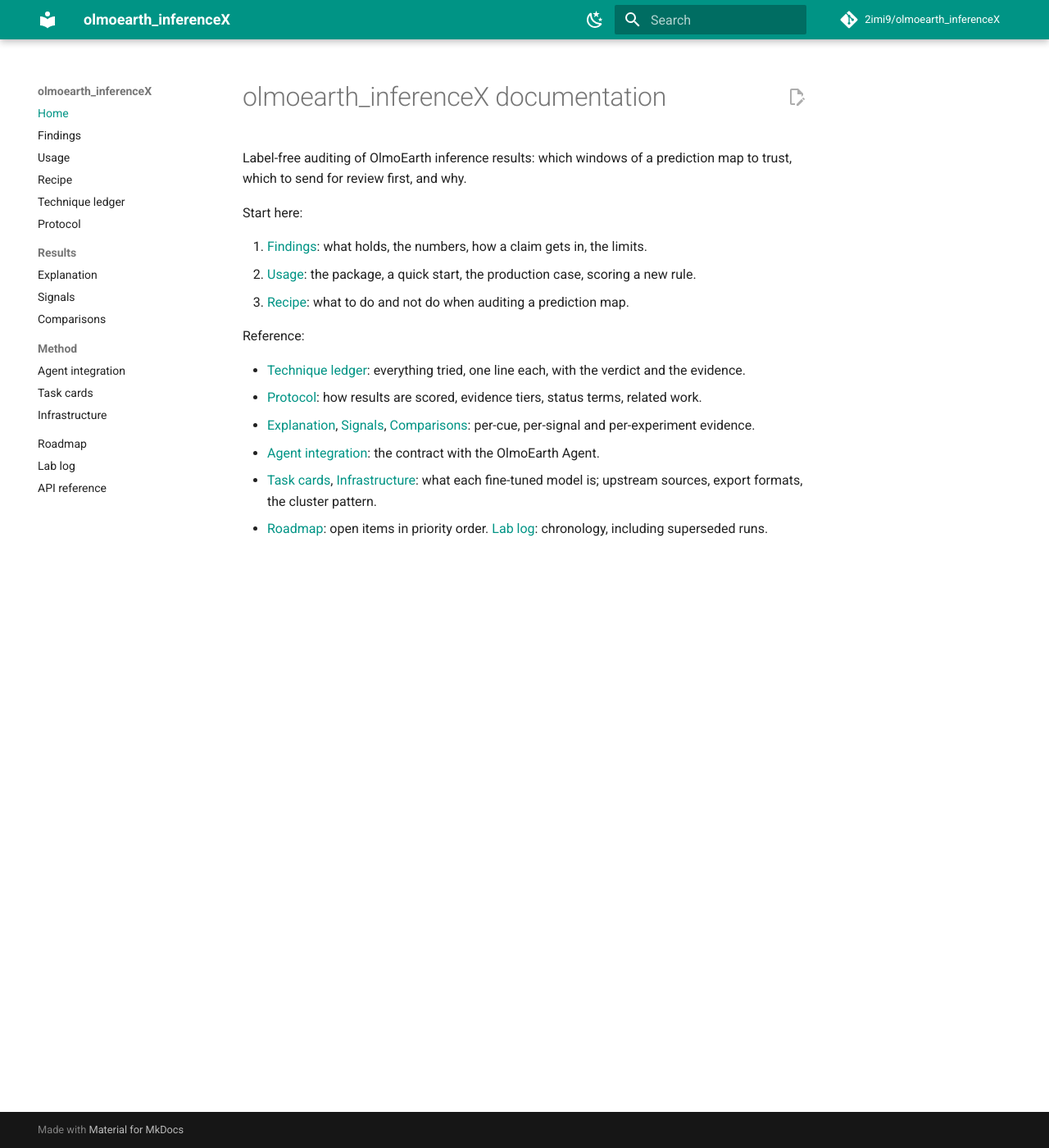
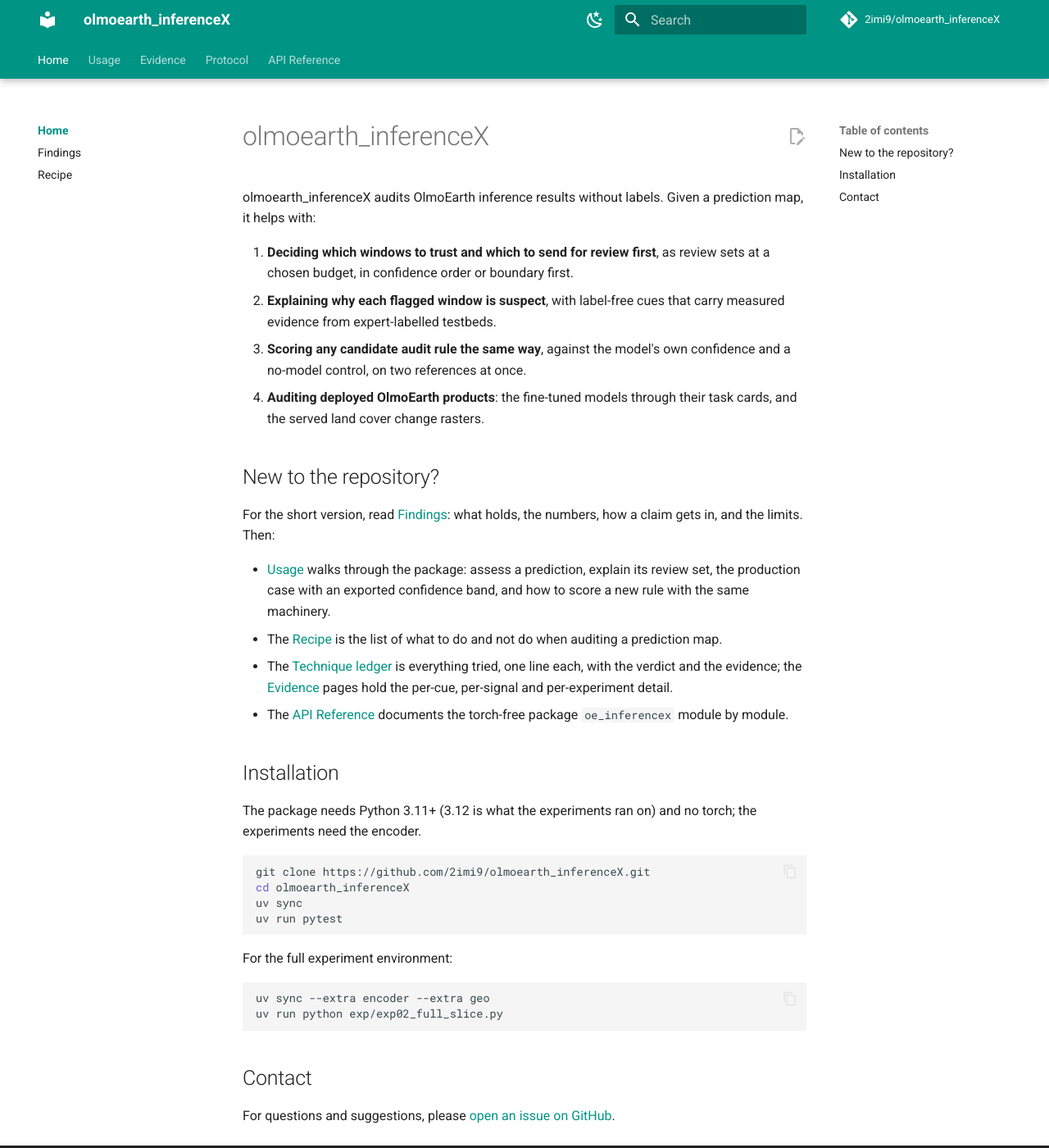
Before and after one commit to 2imi9/olmoearth_inferenceX, an MkDocs documentation site: the page built from docs/index.md, in a window 1280 px wide and 1400 px high. Shown: the whole window at 82% size. Built offline with MkDocs 1.6.1 and Material for MkDocs 9.7.7, drawn with Linux system fonts in a browser that asks for light colours; comment, search, counter and statistics services are not loaded.

Commit message:
docs site in rslearn's arrangement: navigation tabs (Home, Usage, Evidence, Protocol, API Reference) with section landing pages, API reference generated per module with gen-files and literate-nav, landing page rewritten; external tikz folder excluded

````diff
--- a/docs/index.md
+++ b/docs/index.md
@@ -1,19 +1,53 @@
-# olmoearth_inferenceX documentation
+# olmoearth_inferenceX
 
-Label-free auditing of OlmoEarth inference results: which windows of a
-prediction map to trust, which to send for review first, and why.
+olmoearth_inferenceX audits OlmoEarth inference results without labels.
+Given a prediction map, it helps with:
 
-Start here:
+1. **Deciding which windows to trust and which to send for review first**, as
+   review sets at a chosen budget, in confidence order or boundary first.
+2. **Explaining why each flagged window is suspect**, with label-free cues that
+   carry measured evidence from expert-labelled testbeds.
+3. **Scoring any candidate audit rule the same way**, against the model's own
+   confidence and a no-model control, on two references at once.
+4. **Auditing deployed OlmoEarth products**: the fine-tuned models through their
+   task cards, and the served land cover change rasters.
 
-1. [Findings](Findings.md): what holds, the numbers, how a claim gets in, the limits.
-2. [Usage](Usage.md): the package, a quick start, the production case, scoring a new rule.
-3. [Recipe](method/recipe.md): what to do and not do when auditing a prediction map.
+## New to the repository?
 
-Reference:
+For the short version, read [Findings](Findings.md): what holds, the numbers,
+how a claim gets in, and the limits. Then:
 
-- [Technique ledger](TECHNIQUES.md): everything tried, one line each, with the verdict and the evidence.
-- [Protocol](method/protocol.md): how results are scored, evidence tiers, status terms, related work.
-- [Explanation](results/explanation.md), [Signals](results/signals.md), [Comparisons](results/comparisons.md): per-cue, per-signal and per-experiment evidence.
-- [Agent integration](method/agent_integration.md): the contract with the OlmoEarth Agent.
-- [Task cards](method/taskcards.md), [Infrastructure](method/infrastructure.md): what each fine-tuned model is; upstream sources, export formats, the cluster pattern.
-- [Roadmap](plan/roadmap.md): open items in priority order. [Lab log](../exp/NOTES.md): chronology, including superseded runs.
+- [Usage](Usage.md) walks through the package: assess a prediction, explain its
+  review set, the production case with an exported confidence band, and how to
+  score a new rule with the same machinery.
+- The [Recipe](method/recipe.md) is the list of what to do and not do when
+  auditing a prediction map.
+- The [Technique ledger](TECHNIQUES.md) is everything tried, one line each,
+  with the verdict and the evidence; the [Evidence](results/explanation.md)
+  pages hold the per-cue, per-signal and per-experiment detail.
+- The [API Reference](reference/index.md) documents the torch-free package
+  `oe_inferencex` module by module.
+
+## Installation
+
+The package needs Python 3.11+ (3.12 is what the experiments ran on) and no
+torch; the experiments need the encoder.
+
+```bash
+git clone https://github.com/2imi9/olmoearth_inferenceX.git
+cd olmoearth_inferenceX
+uv sync
+uv run pytest
+```
+
+For the full experiment environment:
+
+```bash
+uv sync --extra encoder --extra geo
+uv run python exp/exp02_full_slice.py
+```
+
+## Contact
+
+For questions and suggestions, please
+[open an issue on GitHub](https://github.com/2imi9/olmoearth_inferenceX/issues).
--- a/docs/requirements.txt
+++ b/docs/requirements.txt
@@ -2,3 +2,5 @@
 mkdocs-material>=9.5
 mkdocstrings[python]>=0.26
 mkdocs-gen-files>=0.5
+mkdocs-literate-nav>=0.6
+mkdocs-section-index>=0.3
--- a/mkdocs.yml
+++ b/mkdocs.yml
@@ -8,17 +8,23 @@
 docs_dir: docs
 exclude_docs: |
   figures/*.py
+  figures/tikz/
   __pycache__/
   requirements.txt
   gen_pages.py
+  gen_api.py
   hooks.py
 
 theme:
   name: material
   features:
-    - navigation.sections
+    - navigation.tabs
+    - navigation.tabs.sticky
+    - navigation.prune
     - navigation.top
     - navigation.tracking
+    - navigation.indexes
+    - navigation.footer
     - toc.follow
     - content.code.copy
     - content.action.edit
@@ -40,33 +46,40 @@
         icon: material/weather-sunny
         name: Switch to light mode
 
+# Top-level entries with children become the tabs; the first page of a section is its landing page (section-index).
 nav:
-  - Home: index.md
-  - Findings: Findings.md
-  - Usage: Usage.md
-  - Recipe: method/recipe.md
-  - Technique ledger: TECHNIQUES.md
-  - Protocol: method/protocol.md
-  - Results:
+  - Home:
+      - index.md
+      - Findings: Findings.md
+      - Recipe: method/recipe.md
+  - Usage:
+      - Usage.md
+      - Agent integration: method/agent_integration.md
+      - Task cards: method/taskcards.md
+      - Infrastructure: method/infrastructure.md
+  - Evidence:
+      - Technique ledger: TECHNIQUES.md
       - Explanation: results/explanation.md
       - Signals: results/signals.md
       - Comparisons: results/comparisons.md
-  - Method:
-      - Agent integration: method/agent_integration.md
-      - Task cards: method/taskcards.md
-      - Infrastructure: method/infrastructure.md
-  - Roadmap: plan/roadmap.md
-  - Lab log: LabLog.md
-  - API reference: API.md
+      - Lab log: LabLog.md
+  - Protocol:
+      - method/protocol.md
+      - Roadmap: plan/roadmap.md
+  - API Reference: reference/
 
 hooks:
   - docs/hooks.py
 
 plugins:
   - search
+  - section-index
   - gen-files:
       scripts:
         - docs/gen_pages.py
+        - docs/gen_api.py
+  - literate-nav:
+      nav_file: SUMMARY.md
   - mkdocstrings:
       handlers:
         python:
@@ -93,4 +106,5 @@
   - pymdownx.highlight:
       anchor_linenums: true
   - pymdownx.inlinehilite
+  - pymdownx.snippets
   - pymdownx.superfences
````
Also changed, not shown: docs/API.md (deleted, +0 -23 lines), docs/TECHNIQUES.md (+1 -1 lines), docs/gen_api.py (added, +32 -0 lines), 1 other file.
